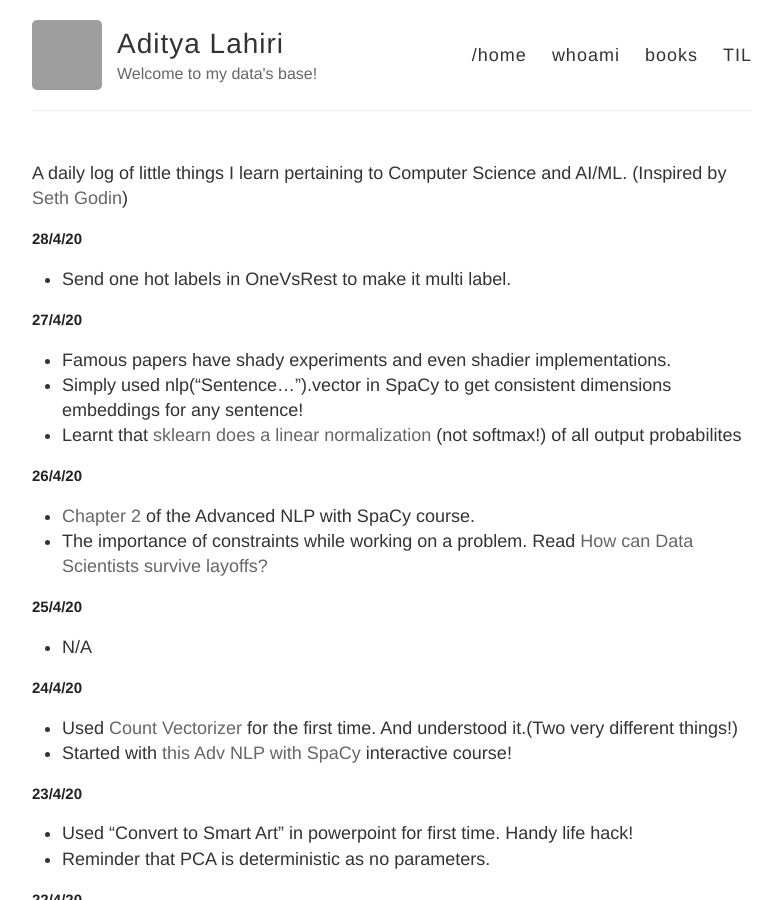
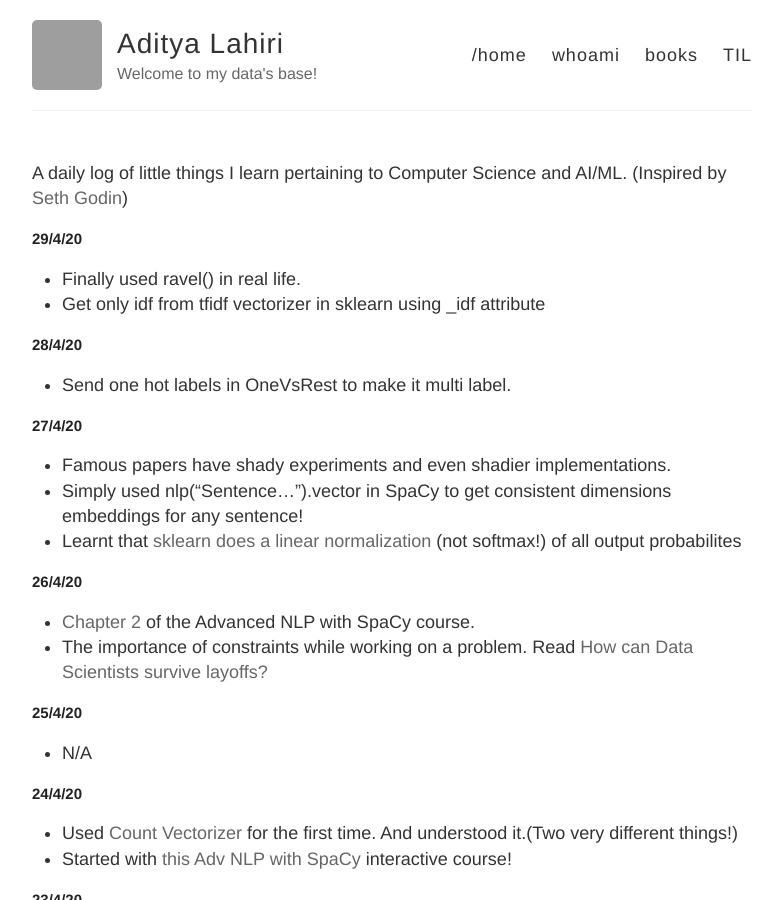
Before and after one commit to adityalahiri/adityalahiri.github.io, a Jekyll site: the page built from TIL.md, in a window 1280 px wide and 900 px high. Shown: the whole window, without its empty margins (248-1030 px from the left). Built offline with Jekyll 4.4.1, drawn with Linux system fonts in a browser that asks for light colours; our own code applies the rules of GitHub Pages for plain Markdown files; grey boxes are pictures that could not be loaded.

Commit message:
Update 29/4/20

```diff
--- a/TIL.md
+++ b/TIL.md
@@ -1,5 +1,10 @@
 A daily log of little things I learn pertaining to Computer Science and AI/ML.
 (Inspired by [Seth Godin](https://seths.blog/))
+
+## 29/4/20
+
+* Finally used ravel() in real life.
+* Get only idf from tfidf vectorizer in sklearn using _idf attribute
 
 ## 28/4/20
 
```
